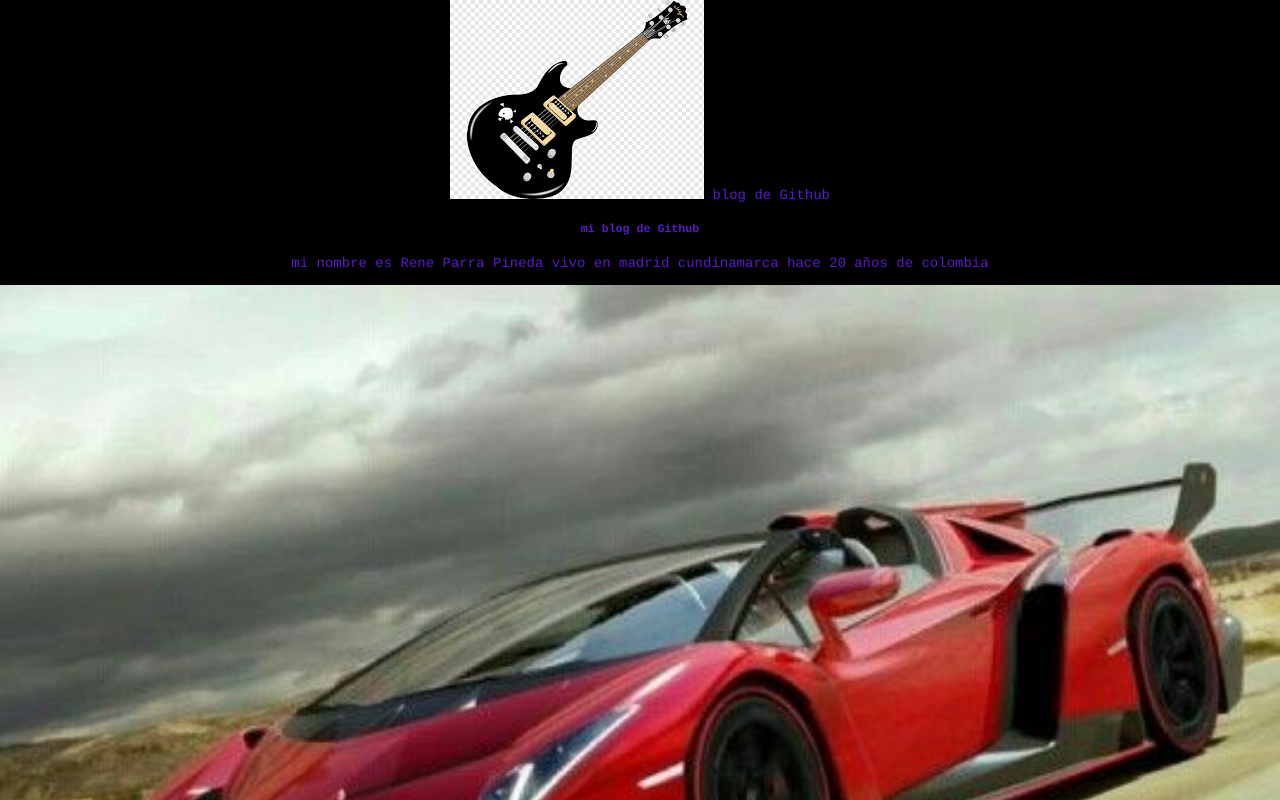
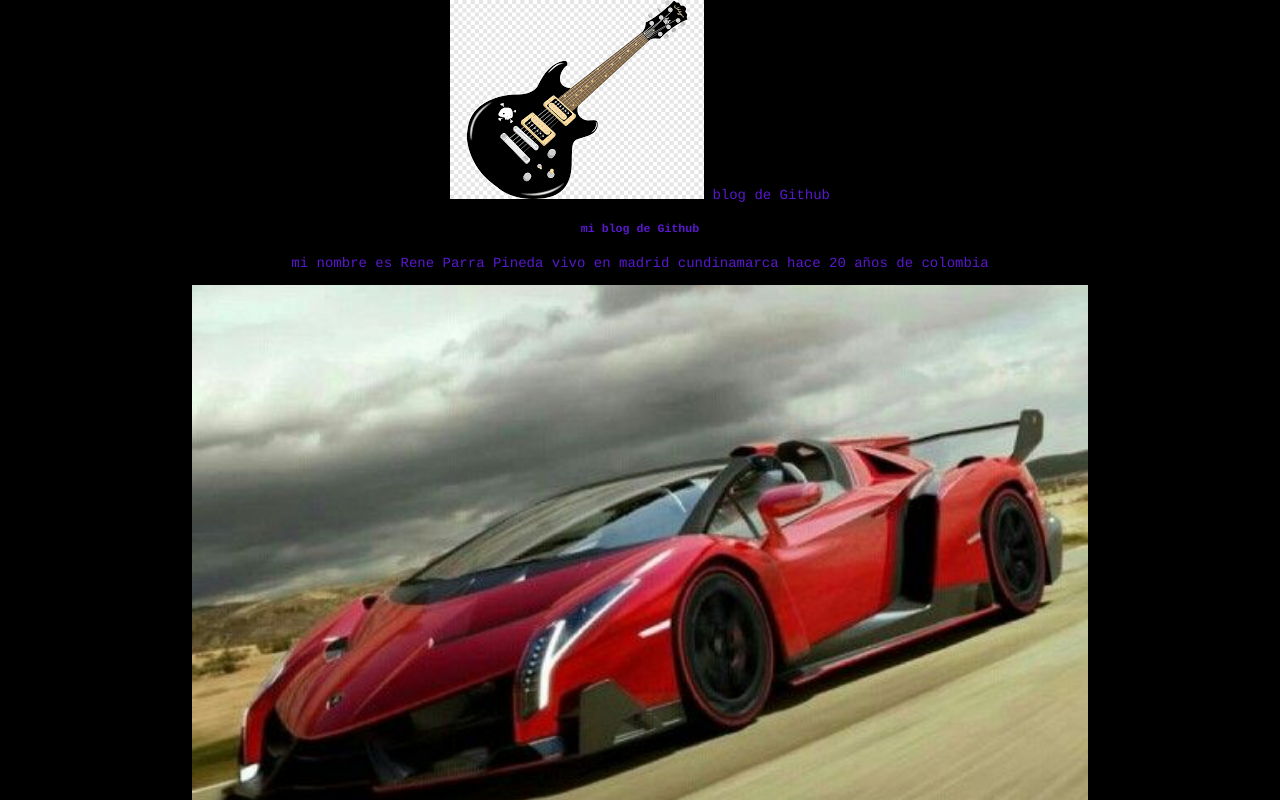
Before and after one commit to rene42-maker42/rene42-maker42, a plain HTML site: page index.html in a window 1280 px wide. Shown: the top 800 px of the page. Drawn offline with Linux system fonts and the light colour scheme.

Commit message:
Update index.html ancho imagen carro

```diff
--- a/index.html
+++ b/index.html
@@ -21,7 +21,7 @@
     <p>mi nombre es Rene Parra Pineda vivo en madrid cundinamarca  hace 20 años de colombia </p>
 
 <p><img  id="carro"
-    src="imagenes/carro.jpg" width="100%"
+    src="imagenes/carro.jpg" width="70%"
     /></p>
 
 
```
